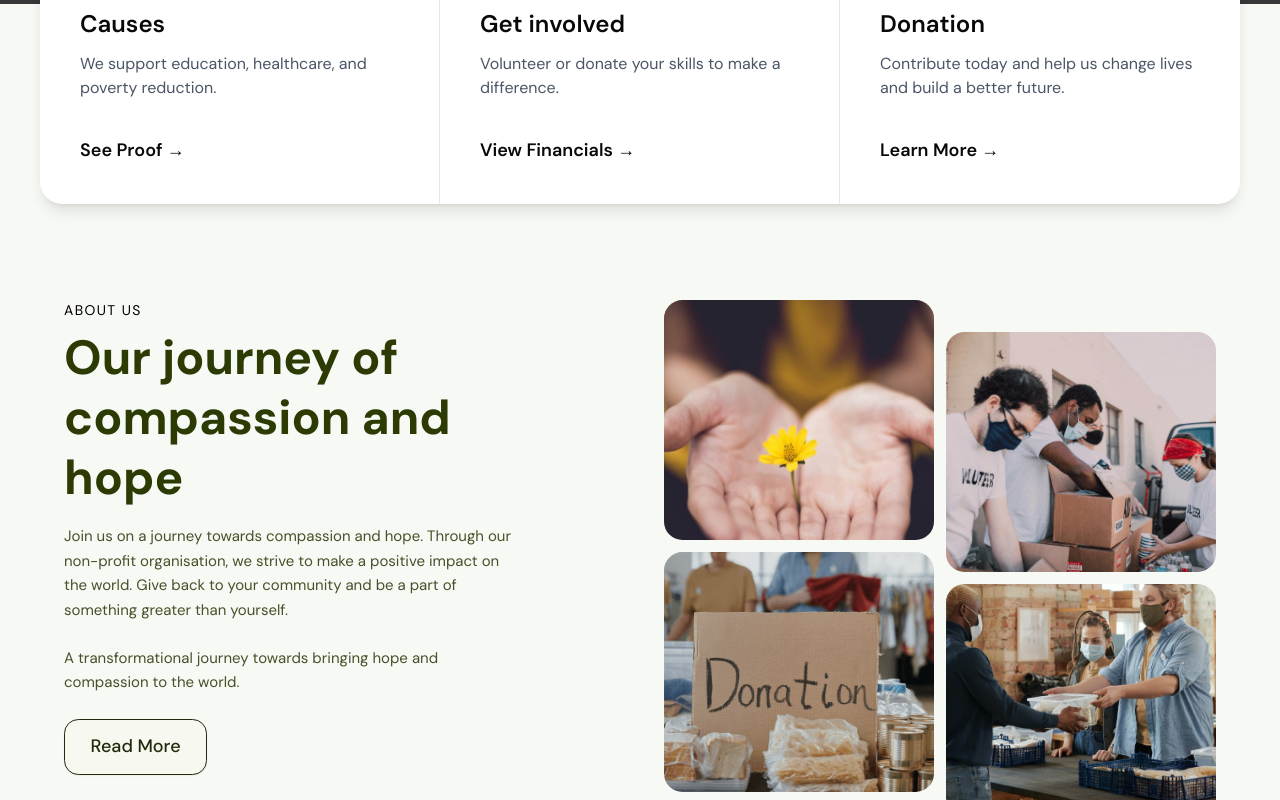
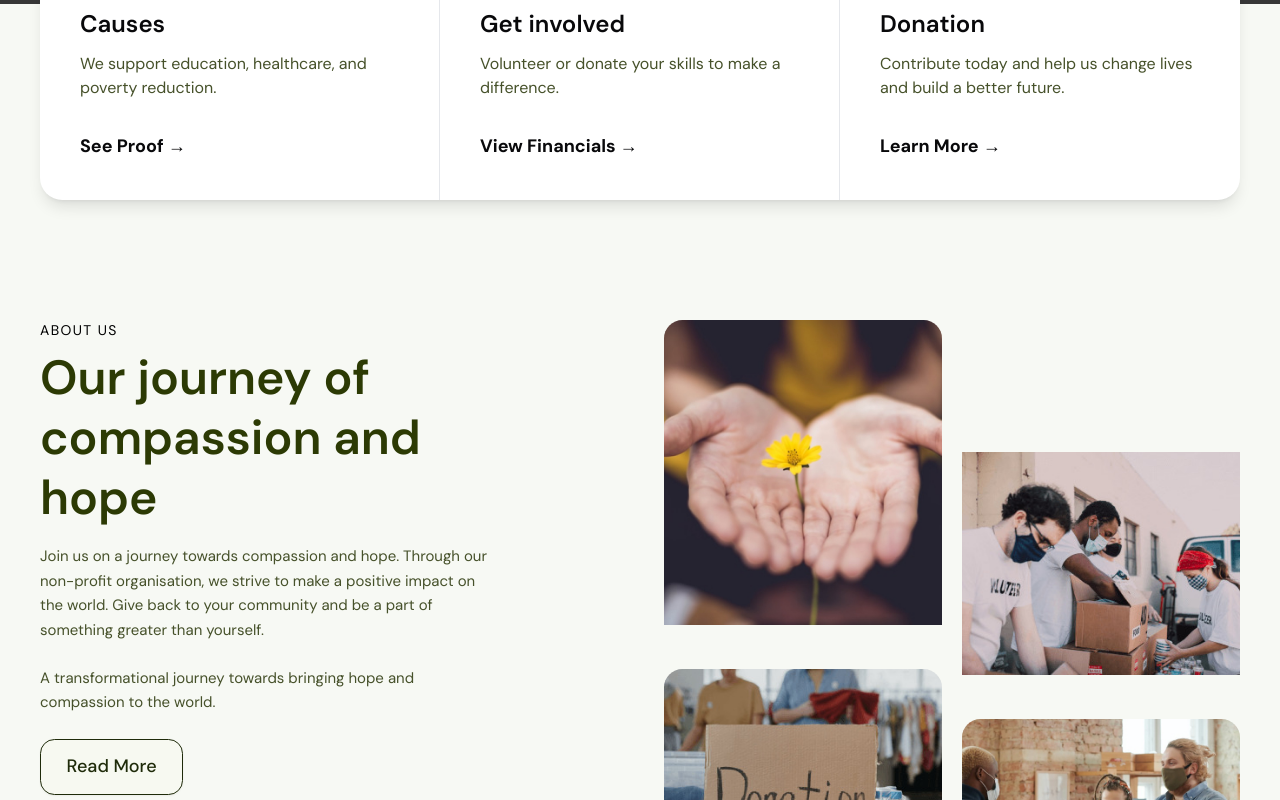
Before and after one commit to jaykaklotar786/ProjectDemo, a Next.js app: page / in a window 1280 px wide. Shown: the part 860-1660 px from the top of the page. Built offline with nearby package versions, Linux system fonts and the light colour scheme; grey boxes are pictures that could not be loaded.

Commit message:
Fix the aboutsection and make responsive

```diff
--- a/src/components/AboutSection.tsx
+++ b/src/components/AboutSection.tsx
@@ -4,12 +4,12 @@ import FeatureCards from './FeatureCards';
 
 export default function AboutSection() {
   return (
-    <section className=" bg-[#F7F9F4] py-20 flex flex-col gap-24">
+    <section className=" bg-[#F7F9F4] py-20 flex flex-col gap-10">
       <div className="relative -mt-50 z-20">
         <FeatureCards />
       </div>
 
-      <div className="max-w-300 mx-auto px-6 bg-[#F7F9F4]">
+      <div className="max-w-300 mx-auto pt-20 pb-25  bg-[#F7F9F4]">
         {/* Bottom Section */}
         <div className="grid md:grid-cols-2 gap-12 items-start">
           {/* Left Text */}
@@ -18,7 +18,7 @@ export default function AboutSection() {
               ABOUT US
             </p>
 
-            <h2 className="text-[48px] font-bold leading-tight text-[#2C3A04] mb-4">
+            <h2 className="text-[48px] font-semibold leading-tight text-[#2C3A04] mb-4">
               Our journey of compassion and hope
             </h2>
 
@@ -36,7 +36,7 @@ export default function AboutSection() {
 
             <Button
               variant="outline"
-              className="px-8 py-3 w-[143.22px] h-[56px] bg-[#F7F9F1] rounded-xl border-[#1f2b0a] text-[#1f2b0a] text-[18px] hover:bg-[#1f2b0a] hover:text-white  mb-12"
+              className="px-8 py-3 w-[143.22px] h-14 bg-[#F7F9F1] rounded-xl border-[#1f2b0a] text-[#1f2b0a] text-[18px] hover:bg-[#1f2b0a] hover:text-white  mb-12"
             >
               Read More
             </Button>
@@ -45,47 +45,47 @@ export default function AboutSection() {
           </div>
 
           {/* Right Images - Fixed Grid Layout */}
-          <div className="relative grid grid-cols-2 gap-3 h-125">
+          <div className="relative grid grid-cols-2 gap-5 ">
             {/* First Column */}
-            <div className="space-y-3">
-              <div className="rounded-2xl overflow-hidden h-60 pb-6">
+            <div className="space-y-3 gap-8">
+              <div className="rounded-2xl overflow-hidden pb-8">
                 <Image
                   src="/Images/home-0001.jpg"
                   alt=""
                   width={309.66}
                   height={338.67}
-                  className=" w-[309.66px] h-[338.67px] "
+                  className=""
                 />
               </div>
-              <div className="rounded-2xl overflow-hidden h-60">
+              <div className="rounded-2xl overflow-hidden ">
                 <Image
                   src="/Images/home-03.jpg"
                   alt=""
-                  width={280}
-                  height={240}
-                  className="object-cover w-full h-full"
+                  width={309.66}
+                  height={247.72}
+                  className=""
                 />
               </div>
             </div>
 
             {/* Second Column - with offset */}
             <div className="space-y-3 mt-8">
-              <div className="rounded-2xl overflow-hidden h-60">
+              <div className="rounded-2xl overflow-hidden pt-25 pb-8 ">
                 <Image
                   src="/Images/home-02.jpg"
                   alt=""
-                  width={280}
-                  height={240}
-                  className="object-cover w-full h-full"
+                  width={309.66}
+                  height={247.72}
+                  className=""
                 />
               </div>
-              <div className="rounded-2xl overflow-hidden h-60">
+              <div className="rounded-2xl overflow-hidden ">
                 <Image
                   src="/Images/home-0004.jpg"
                   alt=""
-                  width={280}
-                  height={240}
-                  className="object-cover w-full h-full"
+                  width={309.66}
+                  height={338.67}
+                  className=""
                 />
               </div>
             </div>
--- a/src/components/FeatureCards.tsx
+++ b/src/components/FeatureCards.tsx
@@ -10,10 +10,10 @@ export default function FeatureCards() {
           <h3 className="mb-2 sm:mb-3 text-xl sm:text-2xl lg:text-[24px] font-semibold">
             Causes
           </h3>
-          <p className="pb-4 sm:pb-5 text-sm sm:text-base text-gray-600">
+          <p className="pb-4 sm:pb-5 text-sm sm:text-base text-[#46512A]">
             We support education, healthcare, and poverty reduction.
           </p>
-          <a className="mt-4 inline-block text-base sm:text-lg lg:text-[18px] font-semibold cursor-pointer group">
+          <a className="mt-3 inline-block text-base sm:text-lg lg:text-[18px] font-bold cursor-pointer group">
             <span className="flex items-center gap-1">
               See Proof{' '}
               <span className="group-hover:translate-x-1 transition-transform duration-300">
@@ -31,10 +31,10 @@ export default function FeatureCards() {
           <h3 className="mb-2 sm:mb-3 text-xl sm:text-2xl lg:text-[24px] font-semibold">
             Get involved
           </h3>
-          <p className="pb-4 sm:pb-5 text-sm sm:text-base text-gray-600">
+          <p className="pb-4 sm:pb-5 text-sm sm:text-base text-[#46512A]">
             Volunteer or donate your skills to make a difference.
           </p>
-          <a className="mt-4 inline-block text-base sm:text-lg lg:text-[18px] font-semibold cursor-pointer group">
+          <a className="mt-3 inline-block text-base sm:text-lg lg:text-[18px] font-bold cursor-pointer group">
             <span className="flex items-center gap-1">
               View Financials
               <span className="group-hover:translate-x-1 transition-transform duration-300">
@@ -52,10 +52,10 @@ export default function FeatureCards() {
           <h3 className="mb-2 sm:mb-3 text-xl sm:text-2xl lg:text-[24px] font-semibold">
             Donation
           </h3>
-          <p className="pb-4 sm:pb-5 text-sm sm:text-base text-gray-600">
+          <p className="pb-4 sm:pb-5 text-sm sm:text-base text-[#46512A]">
             Contribute today and help us change lives and build a better future.
           </p>
-          <a className="mt-4 inline-block text-base sm:text-lg lg:text-[18px] font-semibold cursor-pointer group">
+          <a className="mt-3 inline-block text-base sm:text-lg lg:text-[18px] font-bold cursor-pointer group">
             <span className="flex items-center gap-1">
               Learn More
               <span className="group-hover:translate-x-1 transition-transform duration-300">
```
